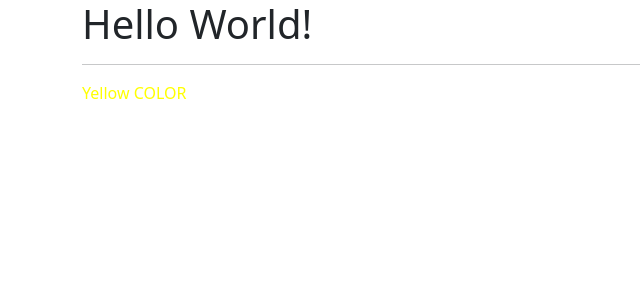
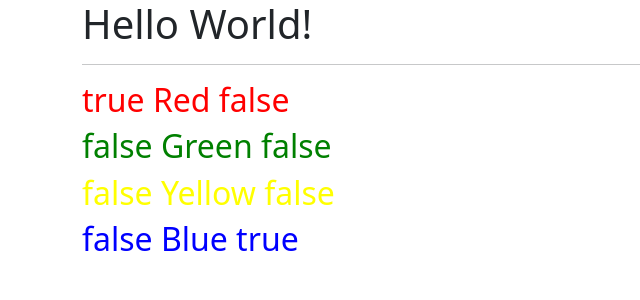
Before and after one commit to Twinklehingu/angularDemo, an Angular app: page / in a window 1280 px wide. Shown: the top 300 px of the page, without its empty margins (0-640 px from the left). Built offline with nearby package versions, Linux system fonts and the light colour scheme.

Commit message:
added new file for structural for components

```diff
--- a/src/app/app.component.html
+++ b/src/app/app.component.html
@@ -7,5 +7,6 @@
   <hr> -->
   <!-- <app-twdb></app-twdb> -->
   <!-- <app-structural></app-structural> -->
-  <app-structuralswitch></app-structuralswitch>
+  <!-- <app-structuralswitch></app-structuralswitch> -->
+  <app-structuralfor></app-structuralfor>
 </div>
--- a/src/app/app.module.ts
+++ b/src/app/app.module.ts
@@ -9,6 +9,7 @@ import { TwdbComponent } from './twdb/twdb.component';
 import { FormsModule } from '@angular/forms';
 import { StructuralComponent } from './structural/structural.component';
 import { StructuralswitchComponent } from './structuralswitch/structuralswitch.component';
+import { StructuralforComponent } from './structuralfor/structuralfor.component';
 @NgModule({
   declarations: [
     AppComponent,
@@ -16,7 +17,8 @@ import { StructuralswitchComponent } from './structuralswitch/structuralswitch.c
     EventbindingComponent,
     TwdbComponent,
     StructuralComponent,
-    StructuralswitchComponent
+    StructuralswitchComponent,
+    StructuralforComponent
   ],
   imports: [
     BrowserModule,
--- /dev/null
+++ b/src/app/structuralfor/structuralfor.component.ts
@@ -0,0 +1,21 @@
+import { Component, OnInit } from '@angular/core';
+
+@Component({
+  selector: 'app-structuralfor',
+  template: `
+    <div *ngFor="let color of colors; first as f;last as l">
+      <h2 [style.color]="color">{{f}} {{color}} {{l}}</h2>
+    </div>
+  `,
+  styles: [
+  ]
+})
+export class StructuralforComponent implements OnInit {
+
+  public colors =["Red", "Green", "Yellow", "Blue"]
+  constructor() { }
+
+  ngOnInit(): void {
+  }
+
+}
```
